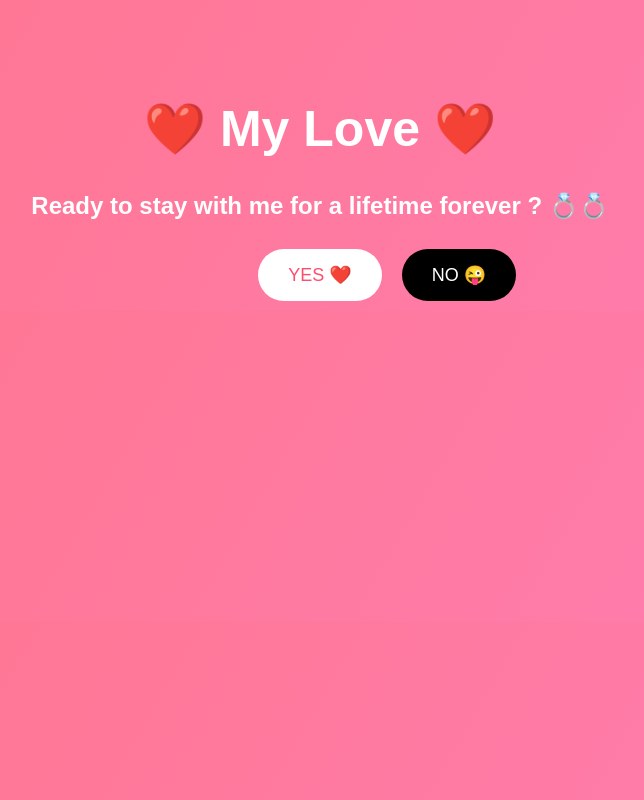
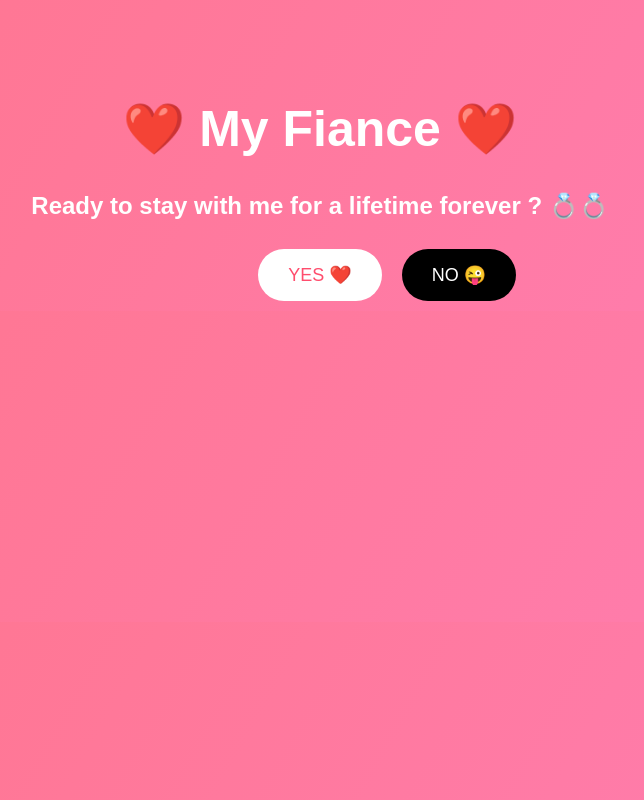
Before and after one commit to spoorthykm/spoorthy_website, a plain HTML site: page index.html in a window 1280 px wide. Shown: the whole page, without its empty margins (320-964 px from the left). Drawn offline with Linux system fonts and the light colour scheme.

Commit message:
Update index.html

```diff
--- a/index.html
+++ b/index.html
@@ -1,7 +1,7 @@
 <!DOCTYPE html>
 <html>
 <head>
-<title>For My Fiancé </title>
+<title>For My Love </title>
 
 <style>
 
@@ -76,7 +76,7 @@
 
 <div class="container">
 
-<h1>❤️ My Love ❤️</h1>
+<h1>❤️ My Fiance ❤️</h1>
 
 <h2> Ready to stay with me for a lifetime forever ? 💍💍</h2>
 
```
